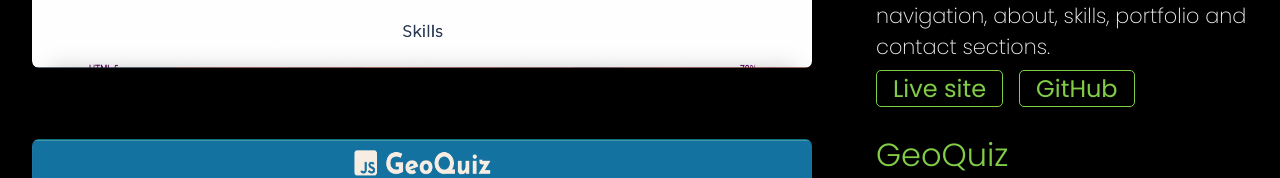
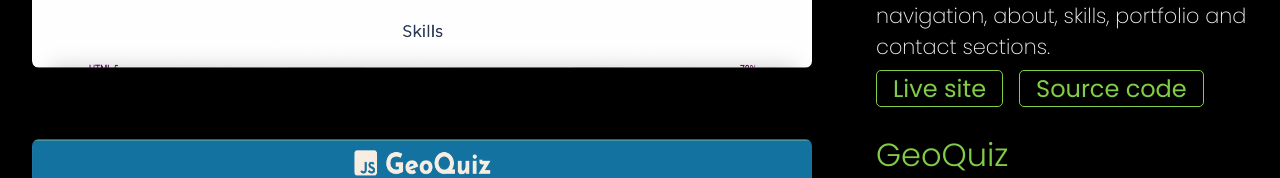
Before and after one commit to NDraganov/nedyalko-draganov, a Next.js app: page /portfolio in a window 1280 px wide. Shown: the part 694-872 px from the top of the page. Built offline with nearby package versions, Linux system fonts and the light colour scheme.

Commit message:
Change name of the button to source code

```diff
--- a/components/portfolio-page/project-item.jsx
+++ b/components/portfolio-page/project-item.jsx
@@ -29,7 +29,12 @@ const ProjectItem = (props) => {
               target="_blank"
               text="Live site"
             />
-            <Button href={ghref} title={title} target="_blank" text="GitHub" />
+            <Button
+              href={ghref}
+              title={title}
+              target="_blank"
+              text="Source code"
+            />
           </div>
         </div>
       </div>
```
